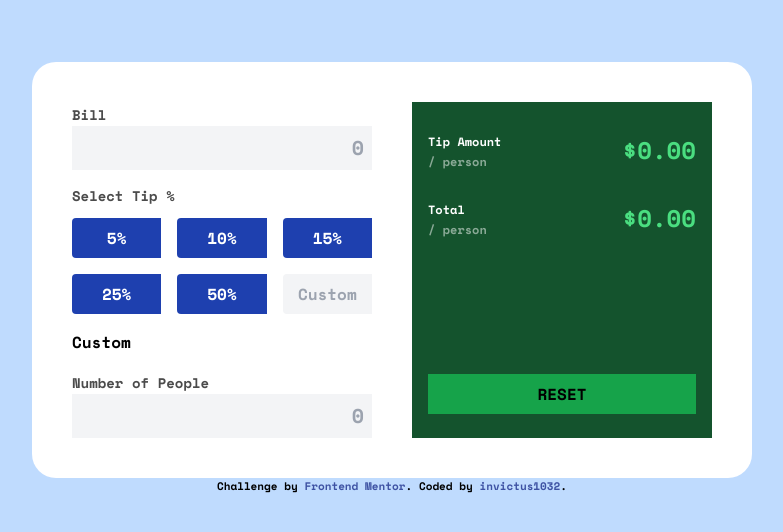
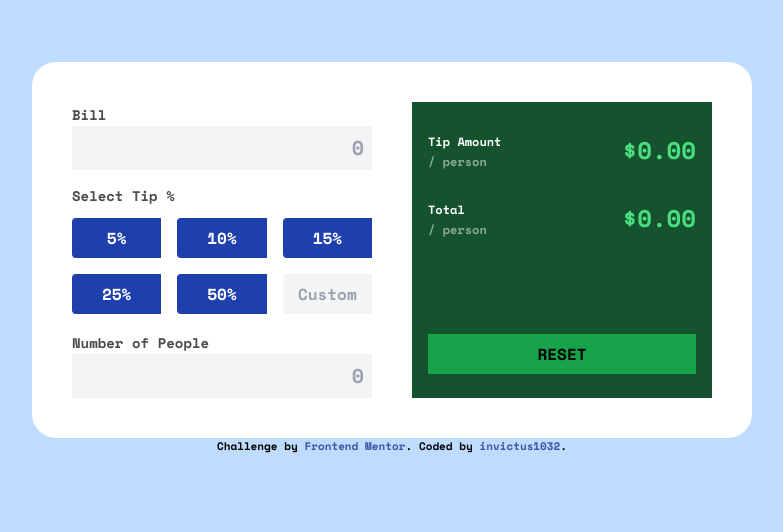
Before and after one commit to invictus1032/FrontendMentor_tip-calculator-app, a website with bundled scripts: page index.html in a window 1280 px wide. Shown: the part 226-758 px from the top of the page, without its empty margins (248-1031 px from the left). Built offline with nearby package versions, Linux system fonts and the light colour scheme.

Commit message:
fix: remove unwanted "Custom" text

```diff
--- a/index.html
+++ b/index.html
@@ -39,7 +39,7 @@
             <div class="tip-option">15%</div>
             <div class="tip-option">25%</div>
             <div class="tip-option">50%</div>
-            <input type="text" placeholder="Custom" class="tip-option block text-black text-opacity-60 bg-gray-100">Custom</input>
+            <input type="text" placeholder="Custom" class="tip-option block text-black text-opacity-60 bg-gray-100">
           </div>
         </div>
         <div>
```
